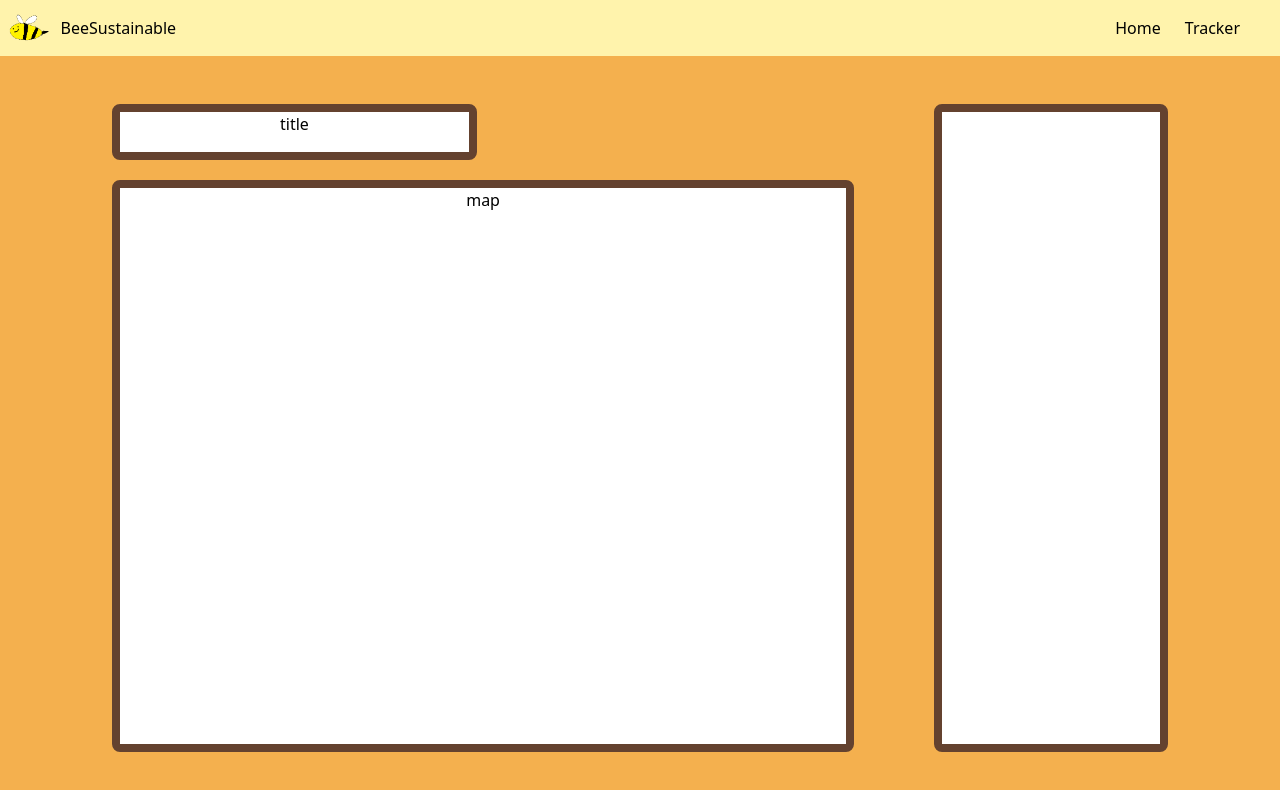
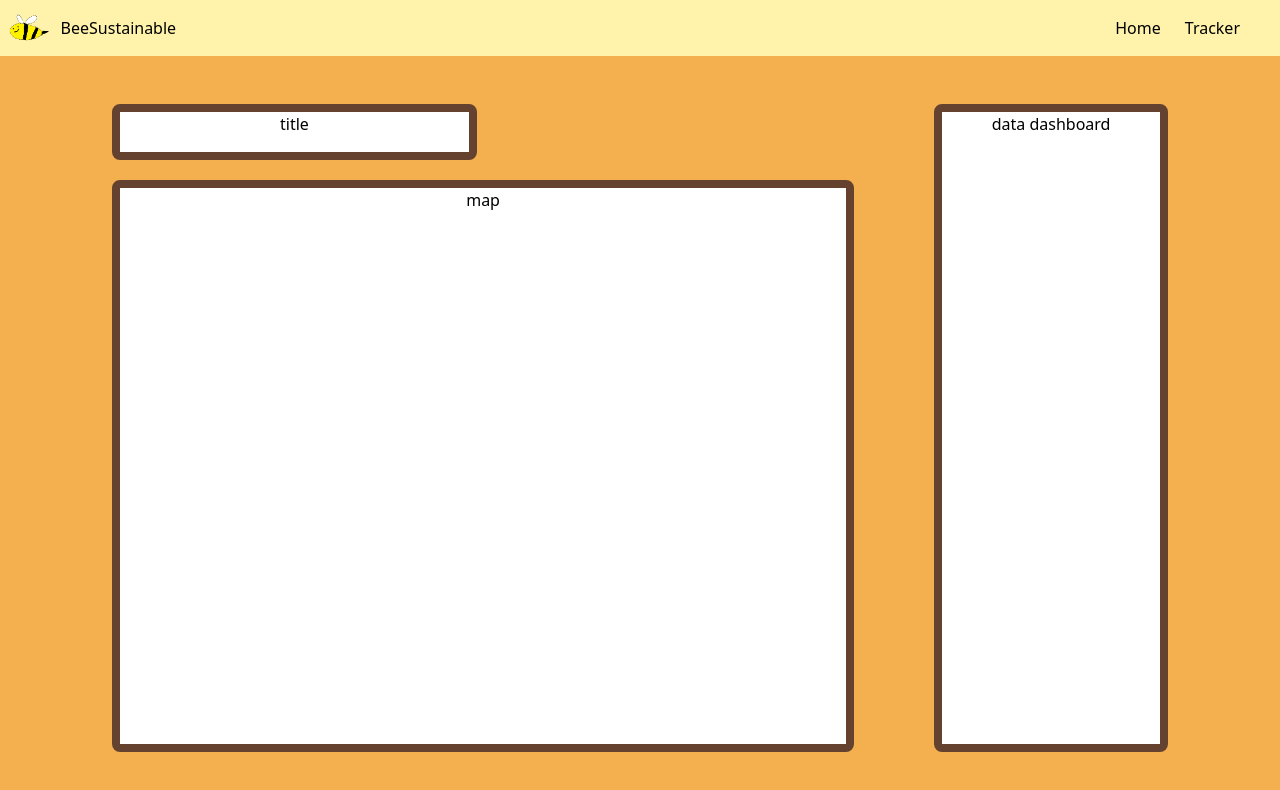
Before and after one commit to ben123-source/beesustainable, a React (Create React App) app: page /tracker in a window 1280 px wide. Shown: the top 790 px of the page. Built offline with nearby package versions, Linux system fonts and the light colour scheme.

Commit message:
Update Tracker.js

```diff
--- a/src/Tracker.js
+++ b/src/Tracker.js
@@ -13,7 +13,9 @@ const Tracker = () => {
 						map
 					</div>
 				</div>
-				<div class="bg-white basis-1/4 text-center block border-[#64422F] border-8 rounded-lg"></div>
+				<div class="bg-white basis-1/4 text-center block border-[#64422F] border-8 rounded-lg">
+					data dashboard
+				</div>
 			</div>
 		</div>
 	);
```
